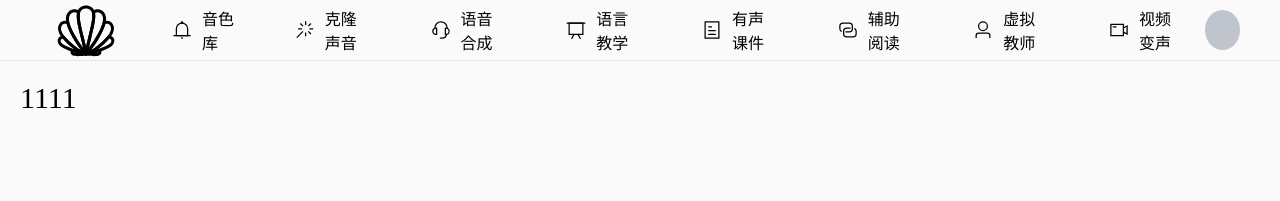
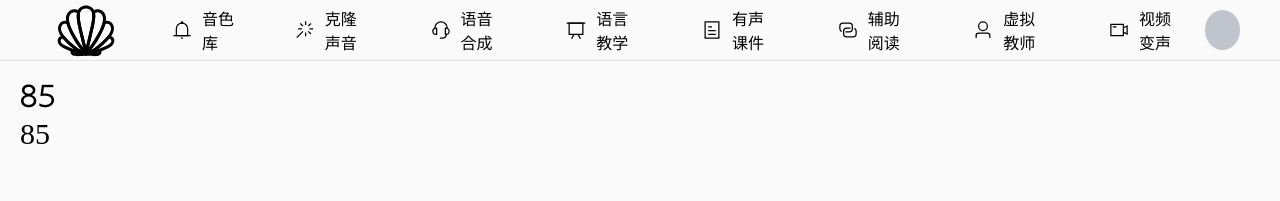
Before and after one commit to Demonor-alt/Sound, a Vue app: page /#/test1 in a window 1280 px wide. Shown: the top 201 px of the page. Built offline with nearby package versions, Linux system fonts and the light colour scheme.

Commit message:
题型三评分等待

```diff
--- a/src/views/Test1.vue
+++ b/src/views/Test1.vue
@@ -1,10 +1,21 @@
 <template>
-  <div class="myfont">
-    1111
-  </div>
+  <div class="myfont">85</div>
+  <div class="font">85</div>
 </template>
+
 <style scoped>
-.myfont{
+@font-face {
+  font-family: "AliMamaVFThin";
+  src: url("/public/fonts/BRiCP9UXnTEi.woff2") format("woff2"),
+       url("/public/fonts/BRiCP9UXnTEi.woff") format("woff");
+  font-display: swap;
+}
+
+.myfont {
+  font-family: "AliMamaVFThin", sans-serif !important;
+  font-size: 30px;
+}
+.font{
   font-size: 30px;
 }
 </style>
--- a/src/views/teach/practise/Speak.vue
+++ b/src/views/teach/practise/Speak.vue
@@ -6,7 +6,7 @@
             <audio ref="audioRef" :src="dataItem.audioURL" preload="auto"></audio>
             <div>{{ dataItem.practiseWord }}</div>
         </div>
-        <div class="myfont">{{ dataItem.score }}</div>
+        <div class="myfont" v-if="isScore">{{ dataItem.score }}</div>
     </div>
     <div ref="waveformRef"></div>
     <div class="content">
@@ -19,7 +19,7 @@
             <div class="recordgray"></div>
             <div style="color: #b5b5b5;">点击并开始录音</div>
         </div>
-        <el-dialog v-model="loadingDialogVisible" :show-close="false" width="25%" title="正在创建视频" align-center>
+        <el-dialog v-model="loadingDialogVisible" :show-close="false" width="25%" title="正在进行评分" align-center>
         <div style="margin: 20px;">
           <div class="loading-dots">
             <span class="dot dot1"></span>
@@ -66,7 +66,7 @@ watch(() => props.dataItem, async () => {
 }, { deep: true });
 import WaveSurfer from 'wavesurfer.js'
 import RecordPlugin from 'wavesurfer.js/dist/plugins/record.esm'
-
+const isScore = ref(false);
 // 响应式引用
 const waveformRef = ref(null)
 const wavesurfer = ref(null)
@@ -118,7 +118,8 @@ const stopRecording = () => {
     isRecording.value = false;
     loadingDialogVisible.value = true;
     setTimeout(() => {
-
+        loadingDialogVisible.value = false;
+        isScore.value = true;
     },2000)
 }
 </script>
@@ -129,15 +130,12 @@ const stopRecording = () => {
     justify-content: center;
     margin: 40px;
 }
-/* @font-face {
-  font-family: "阿里妈妈灵动体 VF Thin";
-  src: url("//at.alicdn.com/wf/webfont/Rqwg39VPkGQ2/eK34JIdDijyq.woff2") format("woff2"),
-  url("//at.alicdn.com/wf/webfont/Rqwg39VPkGQ2/igkaaxnPNKPM.woff") format("woff");
-  font-display: swap;
-} */
 .myfont{
-    font-family: "阿里妈妈灵动体 VF Thin", sans-serif;
-    font-family: "阿里妈妈灵动体 VF Thin" !important;
+    color: red;
+    transform: skewX(-10deg); /* X轴倾斜角度（单位：deg）*/
+    display: inline-block; /* 避免破坏父容器布局 */
+    font-size: 35px;
+    margin-left: 30px;
 }
 
 .content {
@@ -209,4 +207,46 @@ const stopRecording = () => {
 .waveform {
     height: 58px;
 }
+
+.loading-dots {
+  display: flex;
+  justify-content: center;
+  align-items: center;
+}
+
+.dot {
+  width: 8px;
+  height: 8px;
+  background-color: #000;
+  border-radius: 50%;
+  margin: 0 4px;
+  animation: bounce 1.4s infinite ease-in-out both;
+}
+
+/* 为每个点设置不同的动画延迟 */
+.dot1 {
+  animation-delay: -0.32s;
+}
+
+.dot2 {
+  animation-delay: -0.16s;
+}
+
+.dot3 {
+  animation-delay: 0s;
+}
+
+/* 定义跳动动画 */
+@keyframes bounce {
+
+  0%,
+  80%,
+  100% {
+    transform: scale(0);
+  }
+
+  40% {
+    transform: scale(1.0);
+  }
+}
 </style>
```
Also changed, not shown: public/fonts/BRiCP9UXnTEi.woff (added), public/fonts/BRiCP9UXnTEi.woff2 (added).
